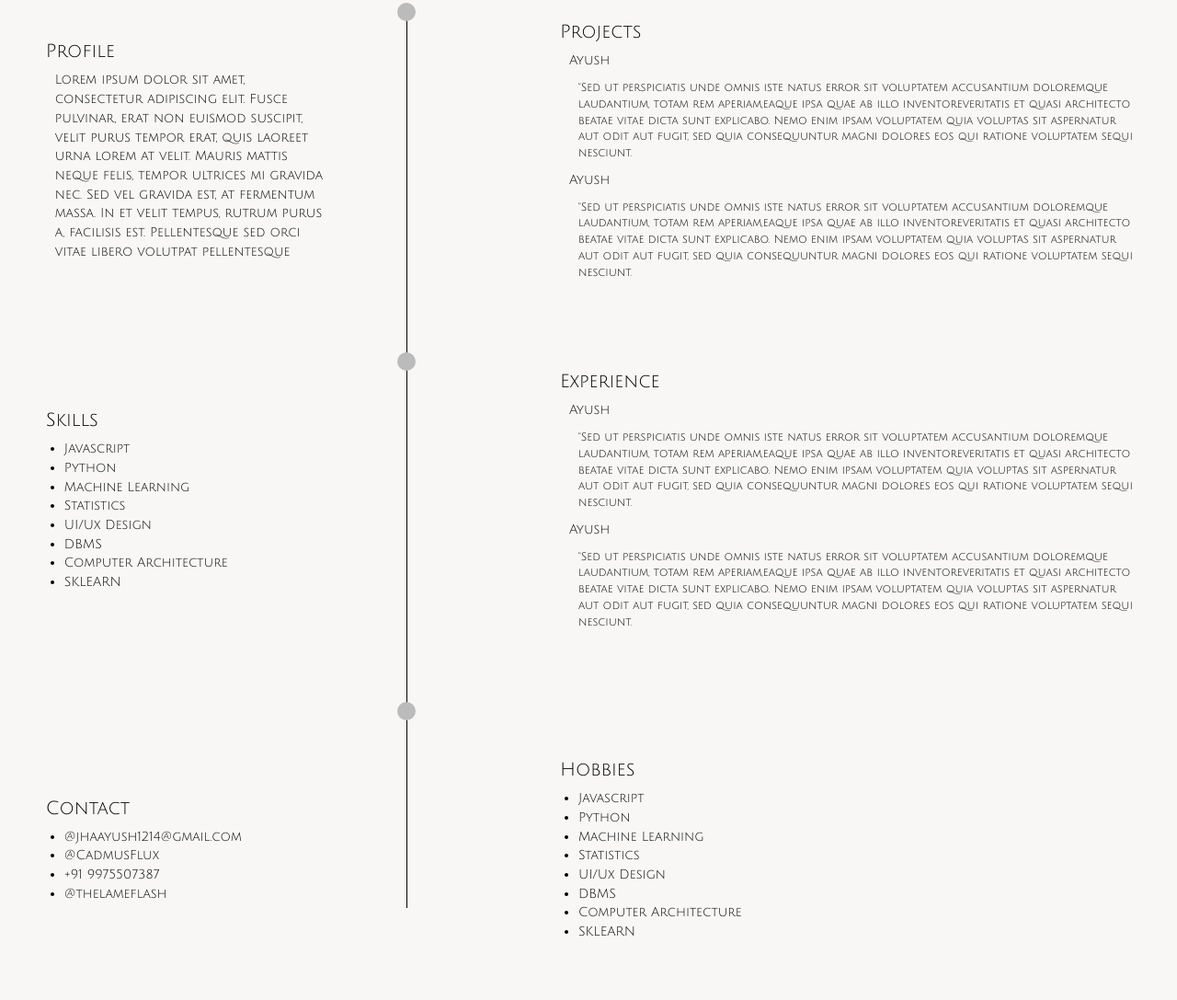
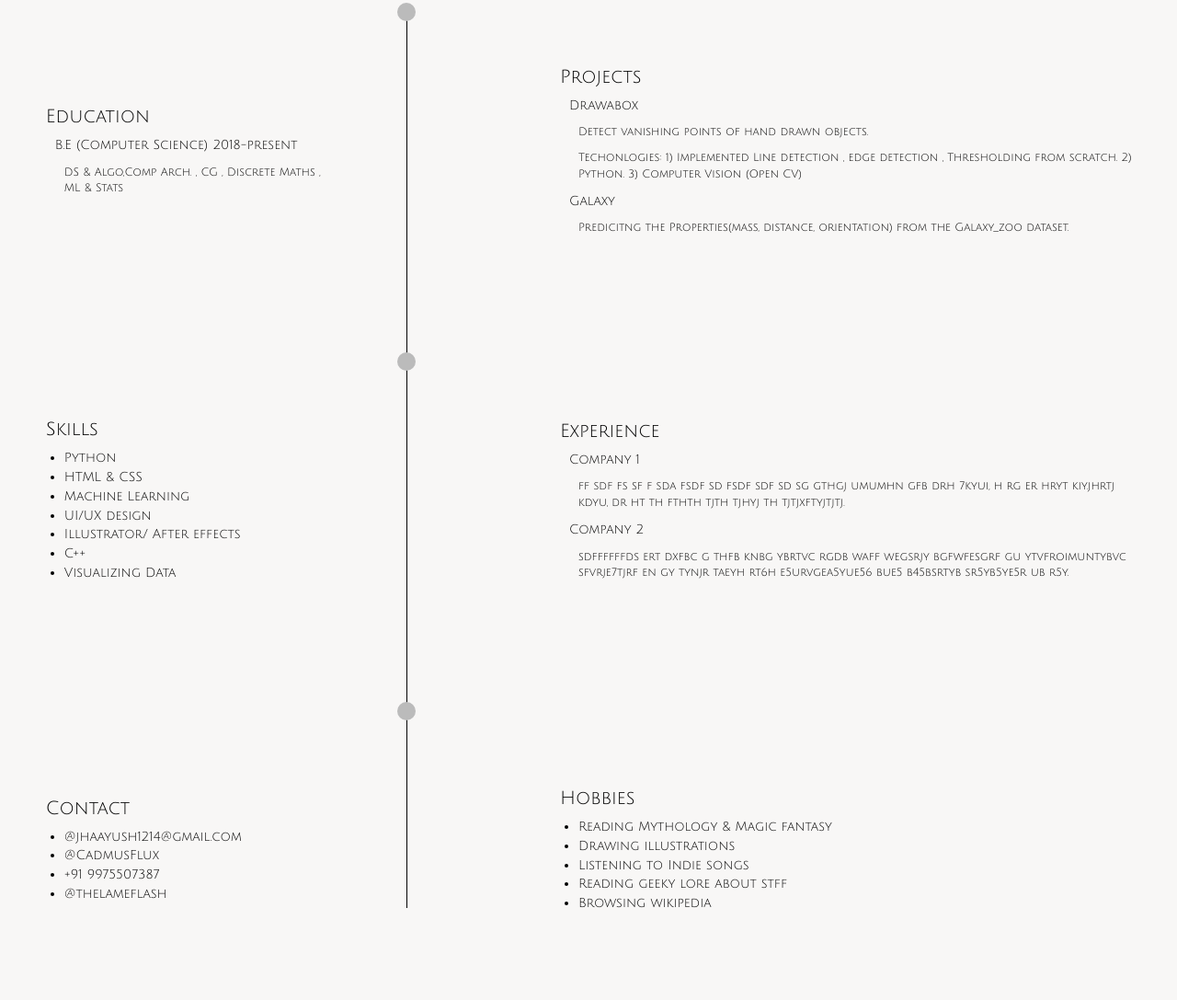
Before and after one commit to CadmusFlux/ayushjha, a plain HTML site: page resume1.html in a window 1280 px wide. Shown: the part 465-1552 px from the top of the page at 92% size. Drawn offline with nearby package versions, Linux system fonts and the light colour scheme.

Commit message:
Chnages to cv

```diff
--- a/resume1.html
+++ b/resume1.html
@@ -14,7 +14,7 @@
 					<li class="order1" id = "resume1"><a href="resume1.html">Resume</a></li>
 					<li class="order2" id = "artgallery"><a href="artgallery.html"> Art Gallery</a></li>
 					<li class="order3" id = "index" ><a href ="index.html">Home</a></li>
-					<li class="order4" id = "projects"><a href ="projects.hmtl">Project</a></li>
+					<li class="order4" id = "projects"><a href ="projects.html">Project</a></li>
 					<li class="order5" id = "aboutme1"><a href="aboutme1.html">About me</a></li>
 				</ul>
 			</nav>
@@ -37,21 +37,21 @@
 			<!-- <span class="dot dot4"></span>  -->
 
 			<div class="profile cont">
-				<p class="heading">Profile</p>
-				<p class="para">Lorem ipsum dolor sit amet, consectetur adipiscing elit. Fusce pulvinar, erat non euismod suscipit, velit purus tempor erat, quis laoreet urna lorem at velit. Mauris mattis neque felis, tempor ultrices mi gravida nec. Sed vel gravida est, at fermentum massa. In et velit tempus, rutrum purus a, facilisis est. Pellentesque sed orci vitae libero volutpat pellentesque</p>
+				<p class="heading">Education</p>
+				<p class="para">B.E (Computer Science) 2018-present</p>
+				<p class="small_para">DS & Algo,Comp Arch. , CG , Discrete Maths , ML & Stats</p>
 			</div>
 
 			<div class="skills cont">
 				<p class="heading">Skills</p>
 				<ul class="para">
-					<li>Javascript</li>
 					<li>Python</li>
+					<li>HTML & CSS</li>
 					<li>Machine Learning</li>
-					<li>Statistics</li>
-					<li>UI/Ux Design</li>
-					<li>DBMS</li>
-					<li>Computer Architecture</li>
-					<li>SKLEARN</li>
+					<li>UI/UX design</li>
+					<li>Illustrator/ After effects</li>
+					<li>C++</li>
+					<li>Visualizing Data</li>
 				</ul>
 			</div>
 
@@ -67,31 +67,32 @@
 
 			<div class="projects cont">
 				<p class="heading">Projects</p>
-				<p class="para">Ayush</p>
-				<p class="small_para">"Sed ut perspiciatis unde omnis iste natus error sit voluptatem accusantium doloremque laudantium, totam rem aperiam,eaque ipsa quae ab illo inventoreveritatis et quasi architecto beatae vitae dicta sunt explicabo. Nemo enim ipsam voluptatem quia voluptas sit aspernatur aut odit aut fugit, sed quia consequuntur magni dolores eos qui ratione voluptatem sequi nesciunt. </p>
-				<p class="para">Ayush</p>
-				<p class="small_para">"Sed ut perspiciatis unde omnis iste natus error sit voluptatem accusantium doloremque laudantium, totam rem aperiam,eaque ipsa quae ab illo inventoreveritatis et quasi architecto beatae vitae dicta sunt explicabo. Nemo enim ipsam voluptatem quia voluptas sit aspernatur aut odit aut fugit, sed quia consequuntur magni dolores eos qui ratione voluptatem sequi nesciunt. </p>
+				<p class="para">Drawabox</p>
+				<p class="small_para">Detect vanishing points of hand drawn objects. </p>
+				<p class="small_para">Techonlogies: 1) Implemented Line detection , edge detection , Thresholding from scratch.
+													2) Python.
+													3) Computer Vision (Open CV)</p>
+				<p class="para">Galaxy</p>
+				<p class="small_para">Predicitng the Properties(mass, distance, orientation) from the Galaxy_zoo dataset.</p>
 			</div>
 
 			<div class="experience cont">
 				<p class="heading">Experience</p>
-				<p class="para">Ayush</p>
-				<p class="small_para">"Sed ut perspiciatis unde omnis iste natus error sit voluptatem accusantium doloremque laudantium, totam rem aperiam,eaque ipsa quae ab illo inventoreveritatis et quasi architecto beatae vitae dicta sunt explicabo. Nemo enim ipsam voluptatem quia voluptas sit aspernatur aut odit aut fugit, sed quia consequuntur magni dolores eos qui ratione voluptatem sequi nesciunt. </p>
-				<p class="para">Ayush</p>
-				<p class="small_para">"Sed ut perspiciatis unde omnis iste natus error sit voluptatem accusantium doloremque laudantium, totam rem aperiam,eaque ipsa quae ab illo inventoreveritatis et quasi architecto beatae vitae dicta sunt explicabo. Nemo enim ipsam voluptatem quia voluptas sit aspernatur aut odit aut fugit, sed quia consequuntur magni dolores eos qui ratione voluptatem sequi nesciunt. </p>
+				<p class="para">Company 1</p>
+				<p class="small_para">ff sdf fs sf f sda fsdf sd fsdf sdf sd sg gthgj umumhn gfb drh 7kyui, h rg er hryt kiy.jhrtj kdyu, dr ht
+				 th fthth tjth tjhyj th tjtjxftyjtjtj. </p>
+				<p class="para">Company 2</p>
+				<p class="small_para">sdffffffds ert dxfbc g thfb knbg ybrtvc rgdb waff wegsrjy bgfwfesgrf gu ytvfroimuntybvc sfvrje7tjrf en  gy tynjr taeyh rt6h  e5urvgea5yue56 bue5 b45bsrtyb sr5yb5ye5r ub r5y. </p>
 			</div>
 
 			<div class="hobbies cont">
 				<p class="heading">Hobbies</p>
 				<ul class="para">
-					<li>Javascript</li>
-					<li>Python</li>
-					<li>Machine Learning</li>
-					<li>Statistics</li>
-					<li>UI/Ux Design</li>
-					<li>DBMS</li>
-					<li>Computer Architecture</li>
-					<li>SKLEARN</li>
+					<li>Reading Mythology & Magic fantasy</li>
+					<li>Drawing illustrations</li>
+					<li>Listening to Indie songs</li>
+					<li>Reading geeky lore about stff</li>
+					<li>Browsing wikipedia</li>
 				</ul>
 			</div>
 
```
